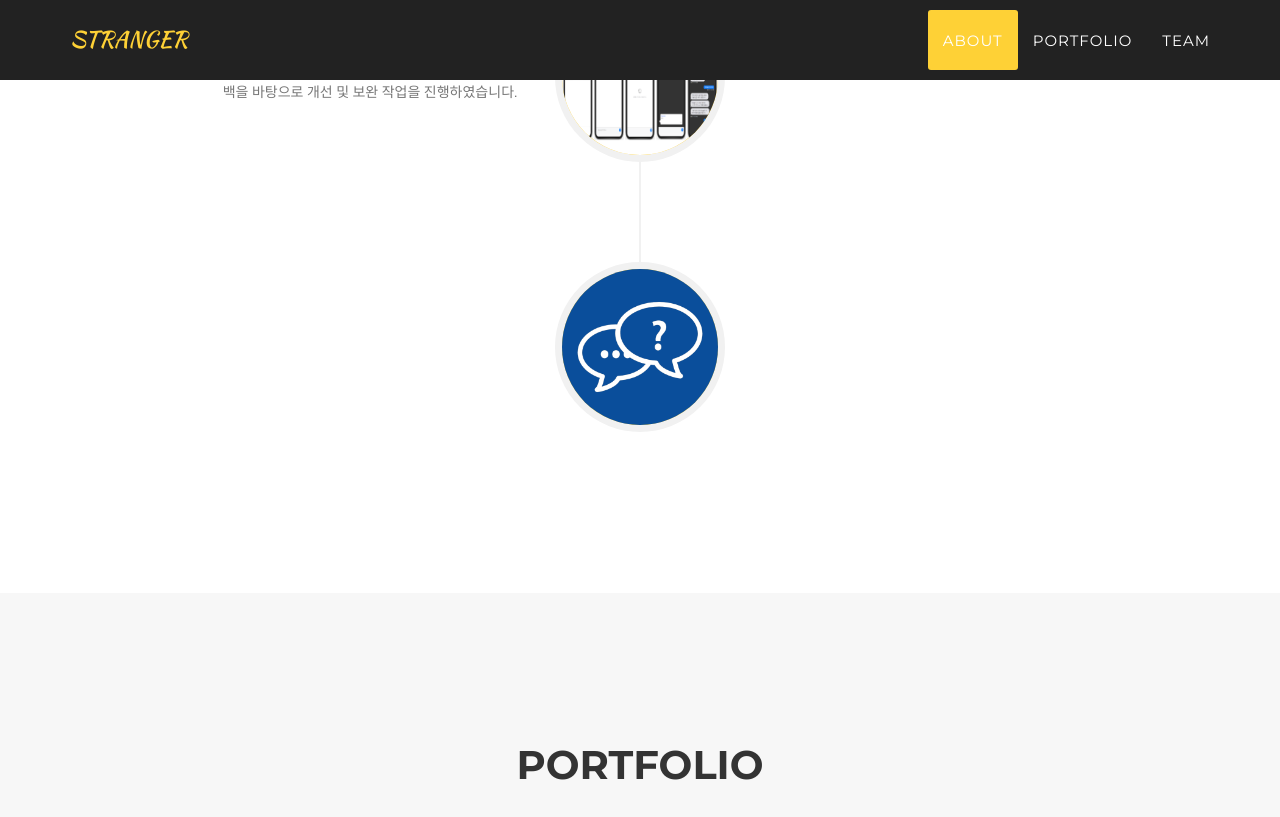
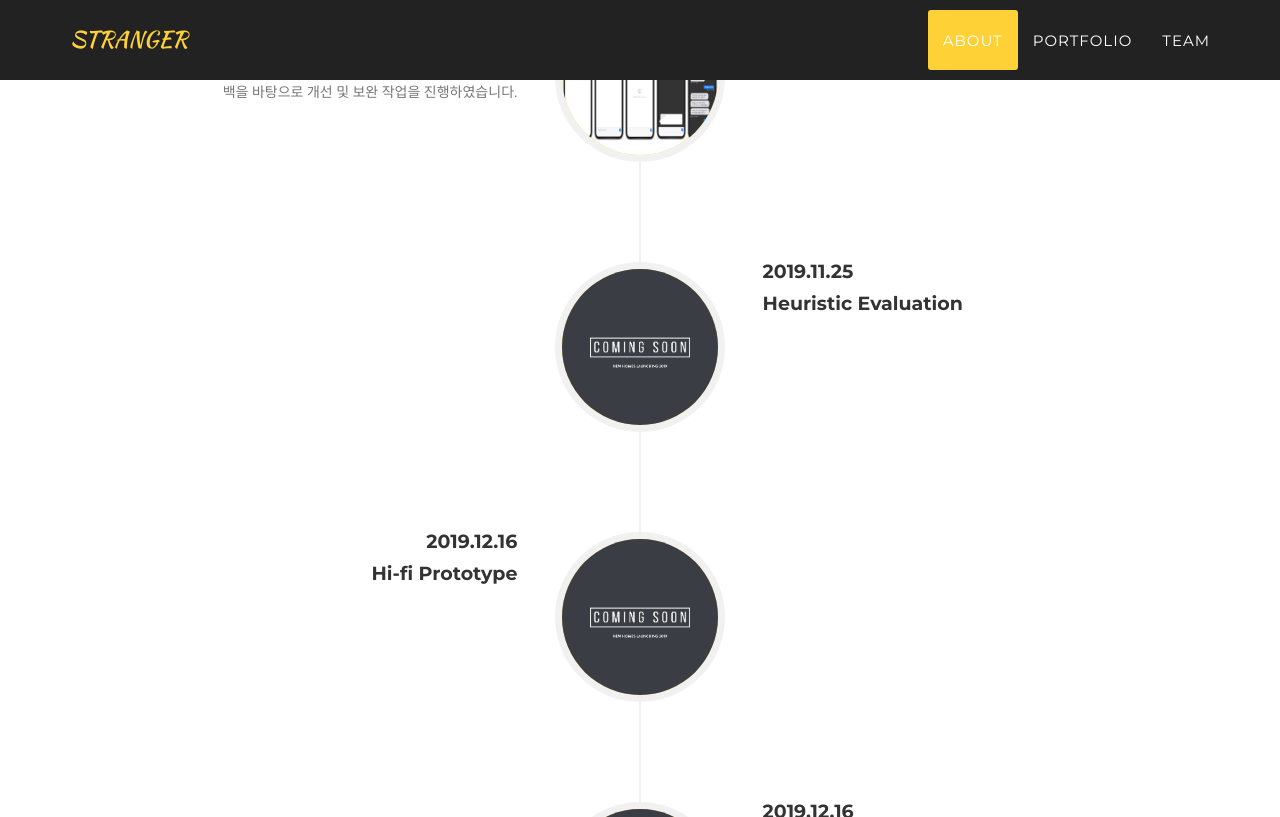
Before and after one commit to stranger-uos/stranger-uos.github.io, a Jekyll site: the page built from index.html, in a window 1280 px wide and 1400 px high, scrolled down 2257 px. Shown: the top 817 px of the window. Built offline with Jekyll 4.4.1, drawn with Linux system fonts in a browser that asks for light colours; some web fonts are replaced; some of the changed text lies outside the part shown; grey boxes are pictures that could not be loaded.

Commit message:
Add coming soon

```diff
--- a/_includes/about.html
+++ b/_includes/about.html
@@ -86,6 +86,48 @@
                                 </div>
                             </div>
                         </li>
+                        <li class="timeline-inverted">
+                            <div class="timeline-image">
+                                <img class="img-circle img-responsive" src="img/about/comingsoon.jpg" alt="">
+                            </div>
+                            <div class="timeline-panel">
+                                <div class="timeline-heading">
+                                    <h4>2019.11.25</h4>
+                                    <h4 class="subheading">Heuristic Evaluation</h4>
+                                </div>
+                                <div class="timeline-body">
+                                    <p class="text-muted"></p>
+                                </div>
+                            </div>
+                        </li>
+                        <li>
+                            <div class="timeline-image">
+                                <img class="img-circle img-responsive" src="img/about/comingsoon.jpg" alt="">
+                            </div>
+                            <div class="timeline-panel">
+                                <div class="timeline-heading">
+                                    <h4>2019.12.16</h4>
+                                    <h4 class="subheading">Hi-fi Prototype</h4>
+                                </div>
+                                <div class="timeline-body">
+                                    <p class="text-muted"></p>
+                                </div>
+                            </div>
+                        </li>
+                        <li class="timeline-inverted">
+                            <div class="timeline-image">
+                                <img class="img-circle img-responsive" src="img/about/comingsoon.jpg" alt="">
+                            </div>
+                            <div class="timeline-panel">
+                                <div class="timeline-heading">
+                                    <h4>2019.12.16</h4>
+                                    <h4 class="subheading">Poster & Final Presentation</h4>
+                                </div>
+                                <div class="timeline-body">
+                                    <p class="text-muted"></p>
+                                </div>
+                            </div>
+                        </li>
                         <li>
                             <div class="timeline-image">
                                 <img class="img-circle img-responsive" src="img/logo.png" alt="">
```
Also changed, not shown: img/about/comingsoon.jpg (added), 2 other files.
